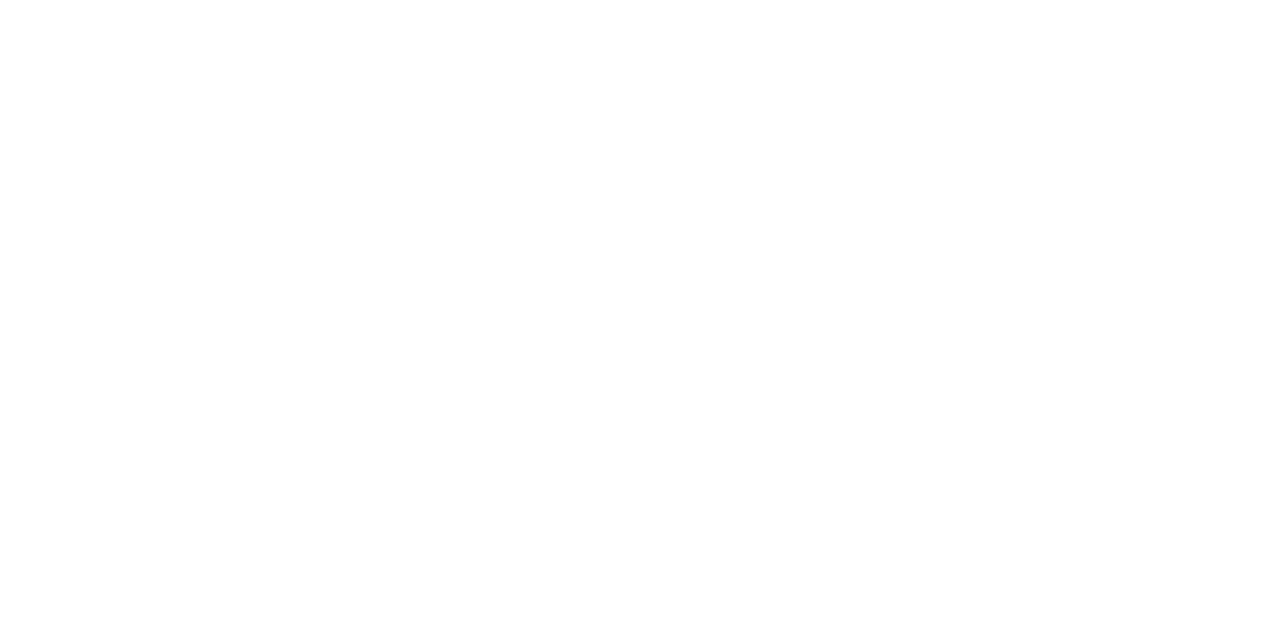
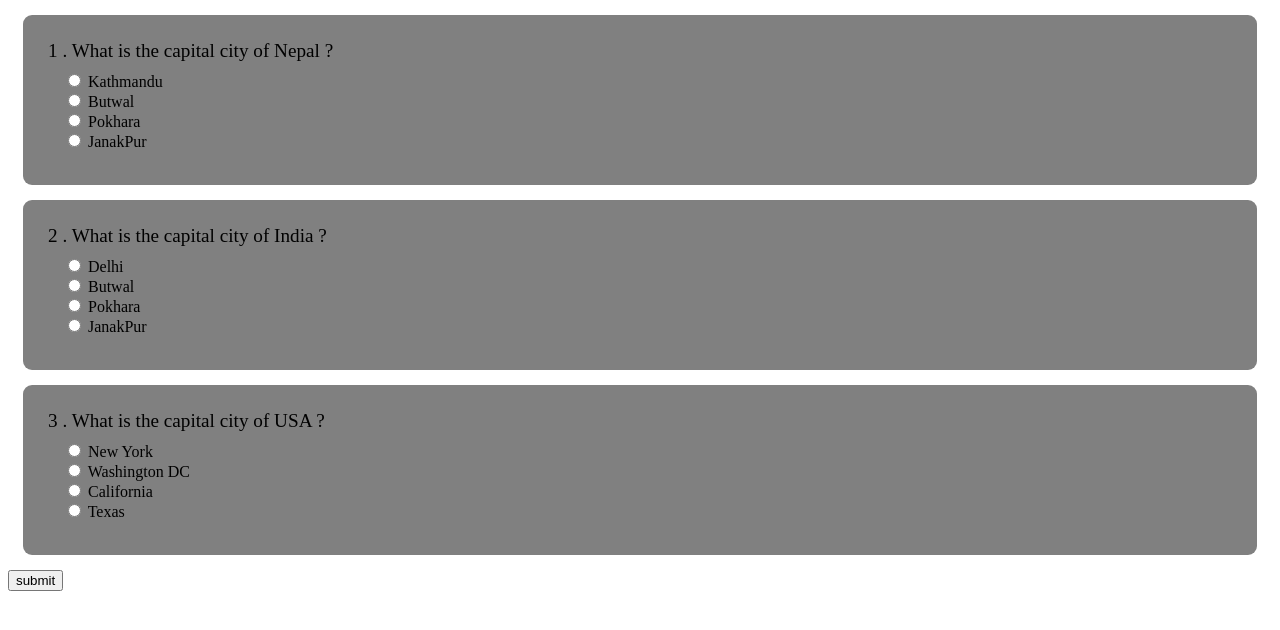
Before and after one commit to ashisf3f/Javascript_beginner, a plain HTML site: page index.html in a window 1280 px wide. Drawn offline with Linux system fonts and the light colour scheme.

Commit message:
quiz data

```diff
--- /dev/null
+++ b/css/index.css
@@ -0,0 +1,31 @@
+.anslist{
+    list-style: none;
+    text-decoration: none;
+    display: flex;
+    flex-direction: column;
+    margin: 9px;
+    margin-left: 15px;
+    user-select: none;
+}
+.listBox {
+    border-radius: 9px;
+    padding: 25px;
+    background-color: gray;
+    margin: 15px;
+}
+.qnshead{
+    font-size: larger;
+}
+input{
+    cursor: pointer;
+}
+input[type='radio']:checked:after {
+    width: 9px;
+    height: 9px;
+    border-radius: 15px;
+    background-color: #003cff;
+    content: '';
+    display: inline-block;
+    visibility: visible;
+    border: 2px solid rgb(0, 255, 98);
+}
--- a/index.html
+++ b/index.html
@@ -5,6 +5,16 @@
     <meta http-equiv="X-UA-Compatible" content="IE=edge" />
     <meta name="viewport" content="width=device-width, initial-scale=1.0" />
     <title>Ashisf2f - Do what excites</title>
+    <!-- css link -->
+    <link rel="stylesheet" href="css/index.css" />
   </head>
-  <body></body>
+
+  <body>
+    <noscript> Enable javascript to run this site</noscript>
+    <form onsubmit="handlesubmit()">
+      <div class="qns" id="questions"></div>
+      <input type="submit" value="submit" />
+    </form>
+    <script src="js/index.js"></script>
+  </body>
 </html>
--- /dev/null
+++ b/js/index.js
@@ -0,0 +1,61 @@
+const showQns = document.getElementById("questions");
+const showAns = document.getElementById("answer");
+
+let quizList = {
+  list: [
+    {
+      option: "same1",
+      questions: "1 . What is the capital city of Nepal ?",
+      answer: {
+        a: "Kathmandu",
+        b: "Butwal",
+        c: "Pokhara",
+        d: "JanakPur",
+      },
+      correctAns: "a",
+    },
+    {
+      option: "same2",
+      questions: "2 . What is the capital city of India ?",
+      answer: {
+        a: "Delhi",
+        b: "Butwal",
+        c: "Pokhara",
+        d: "JanakPur",
+      },
+      correctAns: "a",
+    },
+    {
+      option: "same3",
+      questions: "3 . What is the capital city of USA ?",
+      answer: {
+        a: "New York",
+        b: "Washington DC",
+        c: "California",
+        d: "Texas",
+      },
+      correctAns: "b",
+    },
+  ],
+};
+
+let data = quizList.list
+  .map(
+    (user) =>
+      `
+      <div class="listBox"> <span class = "qnshead"> ${user.questions} </span> <div class="anslist">
+      <span><input type='radio' name=${user.option} value=${user.answer.a}> ${user.answer.a}  </span>
+      <span> <input type='radio' name=${user.option} value=${user.answer.a}> ${user.answer.b}  </span>
+      <span> <input type='radio' name=${user.option} value=${user.answer.a}> ${user.answer.c}   </span>
+        <span> <input type='radio' name=${user.option} value=${user.answer.a}> ${user.answer.d}   </span>
+
+      </div>
+      </div>
+      `
+  )
+  .join(" ");
+
+showQns.innerHTML = data;
+handlesubmit = (e) => {
+  alert("don't sneak my code");
+};
```
